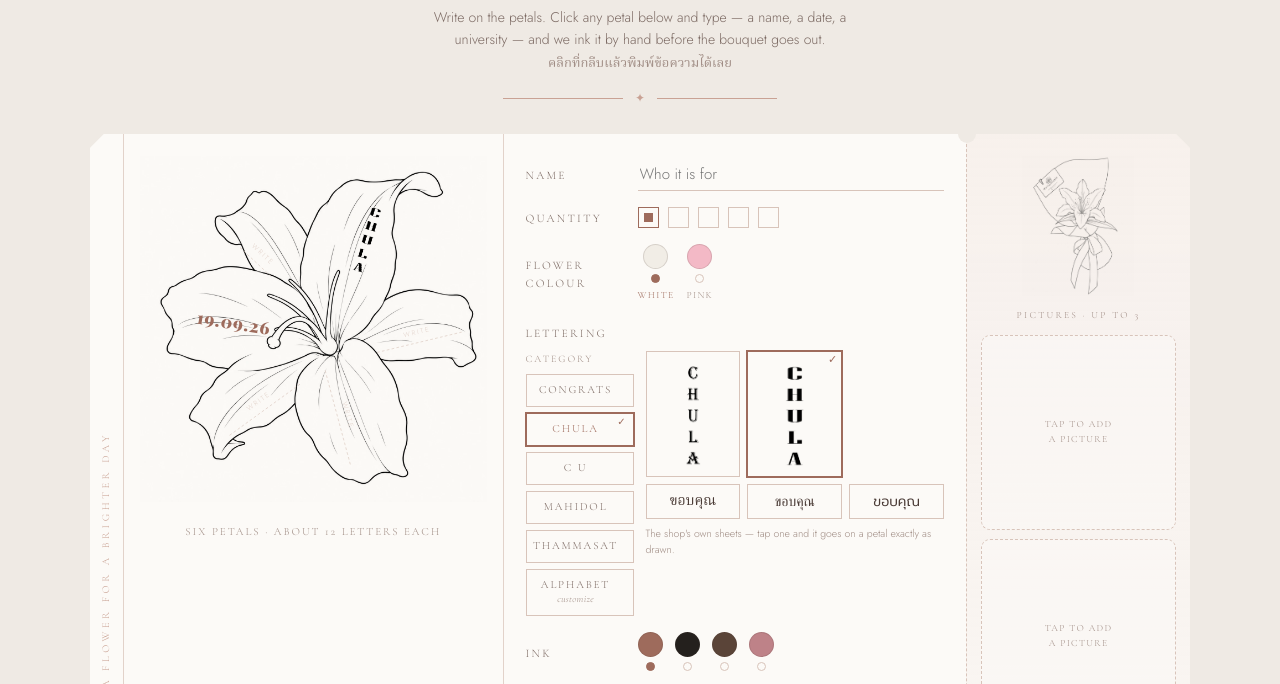
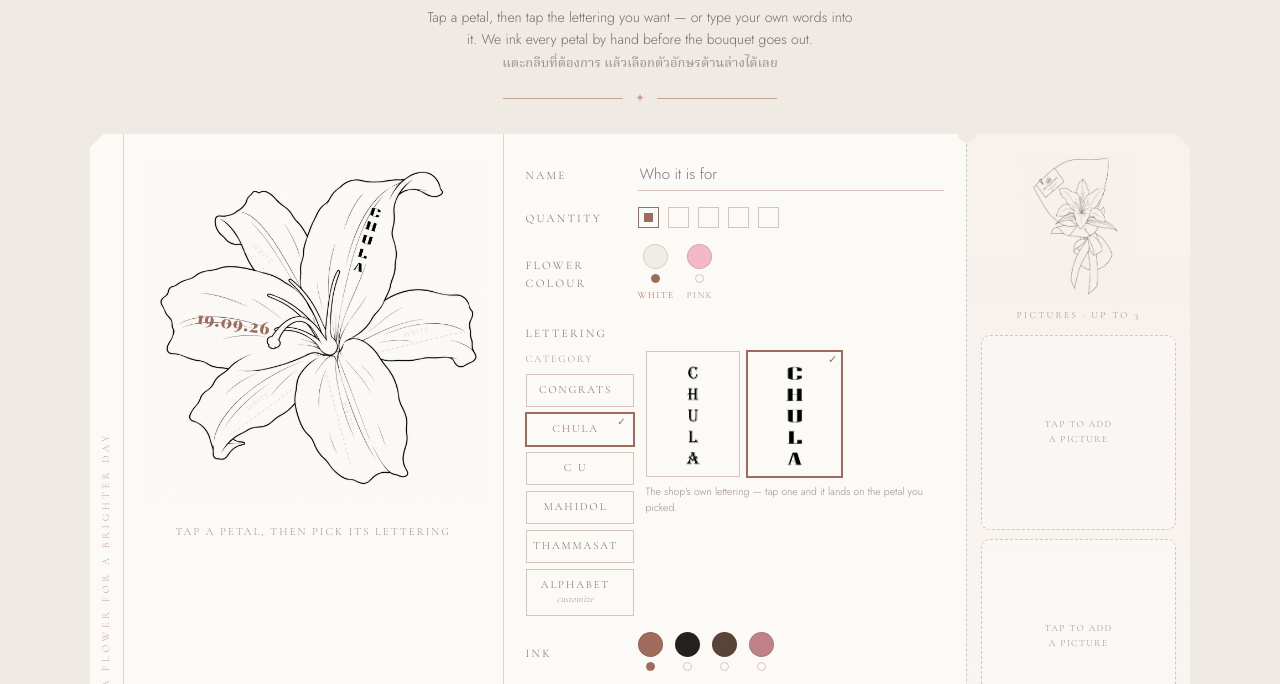
Before and after one commit to Mixerrrrr/maison-sable, a plain HTML site: page index.html in a window 1280 px wide. Shown: the part 80-764 px from the top of the page. Drawn offline with nearby package versions, Linux system fonts and the light colour scheme; a web font is replaced by a local one.

Commit message:
Lettering lands on the petal you tapped; drop the Thai tiles
Tapping a petal now marks it, and the next sheet or cut you tap goes
there instead of the next free petal. Thai still sets properly in any
cut through the fallback stack, so the three ขอบคุณ tiles are gone.

Co-Authored-By: Claude Opus 5 <noreply@anthropic.com>

```diff
--- a/index.html
+++ b/index.html
@@ -1,7 +1,7 @@
 <title>Maison Sablé</title>
 <link rel="preconnect" href="https://fonts.googleapis.com">
 <link rel="preconnect" href="https://fonts.gstatic.com" crossorigin>
-<link rel="stylesheet" href="https://fonts.googleapis.com/css2?family=Cormorant+Garamond:ital,wght@0,300;0,400;0,500;1,300&family=Jost:wght@300;400&family=Playfair+Display:wght@900&family=Bodoni+Moda:wght@900&family=EB+Garamond:wght@400&family=Cinzel+Decorative:wght@700&family=Rye&family=Charmonman:wght@400&family=Mitr:wght@200;300&family=Noto+Serif+Thai:wght@300;400&display=swap">
+<link rel="stylesheet" href="https://fonts.googleapis.com/css2?family=Cormorant+Garamond:ital,wght@0,300;0,400;0,500;1,300&family=Jost:wght@300;400&family=Playfair+Display:wght@900&family=Bodoni+Moda:wght@900&family=EB+Garamond:wght@400&family=Cinzel+Decorative:wght@700&family=Rye&family=Noto+Serif+Thai:wght@300;400&display=swap">
 <style>
 /* A deliberately single-theme page: a printed paper order slip. */
 :root{
@@ -51,7 +51,8 @@ button,input,textarea,select{font:inherit;color:inherit}
 .guide{stroke:var(--rule-2);stroke-width:2.2;stroke-dasharray:7 11;stroke-linecap:round;opacity:0}
 .petal.empty .guide{opacity:.9}
 .petal:hover .guide,.petal:focus-visible .guide{opacity:1;stroke:var(--rose-soft)}
-.petal.on .guide{opacity:1;stroke:var(--rose)}
+.petal.act .guide{opacity:1;stroke:var(--rose-soft);stroke-dasharray:3 9}
+.petal.on .guide{opacity:1;stroke:var(--rose);stroke-dasharray:7 11}
 .ptext{dominant-baseline:middle;text-anchor:middle;pointer-events:none;white-space:pre}
 .phint{fill:var(--rule);font-family:"Jost",sans-serif;font-size:25px;letter-spacing:.26em;
   text-anchor:middle;dominant-baseline:middle;pointer-events:none;text-transform:uppercase}
@@ -124,12 +125,6 @@ button,input,textarea,select{font:inherit;color:inherit}
 .ftile:hover{border-color:var(--rose-soft)}
 .ftile[aria-pressed=true]{border-color:var(--rose);box-shadow:0 0 0 1px var(--rose)}
 .ftile[aria-pressed=true]::after{content:"✓";position:absolute;top:2px;right:4px;font-size:11px;color:var(--rose);line-height:1}
-.thai{display:grid;grid-template-columns:repeat(3,1fr);gap:7px;margin-top:7px}
-.thtile{position:relative;border:1px solid var(--rule-2);background:var(--card);cursor:pointer;padding:6px 4px;
-  font-family:"Noto Serif Thai",serif;font-size:14px;color:var(--ink);text-align:center;line-height:1.5}
-.thtile:hover{border-color:var(--rose-soft)}
-.thtile[aria-pressed=true]{border-color:var(--rose);box-shadow:0 0 0 1px var(--rose)}
-.thtile[aria-pressed=true]::after{content:"✓";position:absolute;top:1px;right:3px;font-size:10px;color:var(--rose);line-height:1}
 .fnote{font-size:10.5px;color:var(--ink-mute);margin:7px 0 0;line-height:1.45}
 
 .msg{width:100%;border:0;background:transparent;resize:none;font-size:15px;line-height:29px;padding:0;
@@ -224,8 +219,8 @@ footer b{font-weight:400;font-family:"Cormorant Garamond",serif;font-size:10px;l
 <div class="page">
   <div class="masthead">
     <h1>Maison Sablé</h1>
-    <p>Write on the petals. Click any petal below and type — a name, a date, a university — and we ink it by hand before the bouquet goes out.
-      <span class="th">คลิกที่กลีบแล้วพิมพ์ข้อความได้เลย</span></p>
+    <p>Tap a petal, then tap the lettering you want — or type your own words into it. We ink every petal by hand before the bouquet goes out.
+      <span class="th">แตะกลีบที่ต้องการ แล้วเลือกตัวอักษรด้านล่างได้เลย</span></p>
     <div class="rulewing"><i></i><span class="star">✦</span><i></i></div>
   </div>
 
@@ -237,7 +232,7 @@ footer b{font-weight:400;font-family:"Cormorant Garamond",serif;font-size:10px;l
         <img class="lineart" id="lineart" src="lily.webp" alt="Line drawing of a lily with six petals you can write on">
         <svg id="petals" viewBox="0 0 1254 1254" role="group" aria-label="Lily petals — click one to write on it"></svg>
       </div>
-      <p class="artnote">Six petals · about 12 letters each</p>
+      <p class="artnote">Tap a petal, then pick its lettering</p>
     </div>
 
     <div class="formcol">
@@ -266,7 +261,6 @@ footer b{font-weight:400;font-family:"Cormorant Garamond",serif;font-size:10px;l
             </div>
             <div>
               <div class="fonts" id="fonts"></div>
-              <div class="thai" id="thai"></div>
               <p class="fnote" id="fnote">Pick the word on the left, then the lettering. Tap one and it goes on a petal.</p>
             </div>
           </div>
@@ -396,15 +390,12 @@ const DESIGNS = [
 /* The lettering the shop inks. The specimen sheets f1–f8.jpg are what the
    shop works from; `css` is the nearest face we can set on screen. */
 const FONTS = [
-  {id:"f1", name:"Fat didone",  sheet:"f1",    css:'"Bodoni Moda",serif',        weight:900, track:.04, thai:false},
-  {id:"f4", name:"Heavy serif", sheet:"f4/f7", css:'"Playfair Display",serif',   weight:900, track:.05, thai:false},
-  {id:"f3", name:"Engraved",    sheet:"f3/f6", css:'"Rye",serif',                weight:400, track:.04, thai:false},
-  {id:"f8", name:"Roman caps",  sheet:"f8",    css:'"Cinzel Decorative",serif',  weight:700, track:.06, thai:false},
-  {id:"f2", name:"Book serif",  sheet:"f2",    css:'"EB Garamond",serif',        weight:400, track:.10, thai:false},
-  {id:"f5", name:"Light serif", sheet:"f5",    css:'"Cormorant Garamond",serif', weight:300, track:.12, thai:false},
-  {id:"t1", name:"Thai serif",  label:"ขอบคุณ", css:'"Noto Serif Thai",serif', weight:400, track:.04, thai:true},
-  {id:"t2", name:"Thai hand",   label:"ขอบคุณ", css:'"Charmonman",cursive',    weight:400, track:.02, thai:true},
-  {id:"t3", name:"Thai sans",   label:"ขอบคุณ", css:'"Mitr",sans-serif',       weight:300, track:.04, thai:true}
+  {id:"f1", name:"Fat didone",  sheet:"f1",    css:'"Bodoni Moda","Noto Serif Thai",serif',        weight:900, track:.04},
+  {id:"f4", name:"Heavy serif", sheet:"f4/f7", css:'"Playfair Display","Noto Serif Thai",serif',   weight:900, track:.05},
+  {id:"f3", name:"Engraved",    sheet:"f3/f6", css:'"Rye","Noto Serif Thai",serif',                weight:400, track:.04},
+  {id:"f8", name:"Roman caps",  sheet:"f8",    css:'"Cinzel Decorative","Noto Serif Thai",serif',  weight:700, track:.06},
+  {id:"f2", name:"Book serif",  sheet:"f2",    css:'"EB Garamond","Noto Serif Thai",serif',        weight:400, track:.10},
+  {id:"f5", name:"Light serif", sheet:"f5",    css:'"Cormorant Garamond","Noto Serif Thai",serif', weight:300, track:.12}
 ];
 
 const INKS = [
@@ -421,6 +412,7 @@ const state = {
   bloom: "white",
   category: "chula",
   catPetal: 0,      /* the petal the category word was written to */
+  active: -1,       /* the petal the customer last tapped — lettering lands here */
   font: "f4",
   ink: "rose",
   wantPhoto: false,
@@ -509,6 +501,7 @@ function paintPetals(){
     g.setAttribute("aria-label", "Petal " + (i + 1) + ", " + p.name +
       (sheet ? ", says " + sheet.word : words ? ", says " + words : pic ? ", holds a picture" : ", empty — click to write"));
     g.classList.toggle("empty", !words && !pic && !sheet);
+    g.classList.toggle("act", i === state.active);
 
     if (sheet){
       /* the shop's sheet, laid down the petal from the tip inwards */
@@ -589,6 +582,7 @@ function closePop(){
 function openPetal(i){
   closePop();
   state.open = i;
+  state.active = i;
   const g = svg.querySelector('.petal[data-i="' + i + '"]');
   g.classList.add("on");
 
@@ -797,18 +791,6 @@ function buildForm(){
     ch.appendChild(b);
   });
 
-  const th = $("#thai");
-  FONTS.filter(f => f.thai).forEach(f => {
-    const b = document.createElement("button");
-    b.type = "button"; b.className = "thtile"; b.dataset.f = f.id;
-    b.style.fontFamily = f.css;
-    b.style.fontWeight = f.weight;
-    b.textContent = f.label;
-    b.setAttribute("aria-label", "Thai lettering, " + f.name);
-    b.addEventListener("click", () => pickCut(f));
-    th.appendChild(b);
-  });
-
   $("#photo-yes").addEventListener("click", () => {
     state.wantPhoto = true; render();
     if (!state.pics.length){ state.pendingPetal = -1; $("#picfile").click(); }
@@ -835,6 +817,7 @@ function buildForm(){
     closePop();
     state.petals.forEach(p => { p.text = ""; p.sheet = null; });
     state.catPetal = -1;
+    state.active = -1;
     state.pics = [];
     render();
   });
@@ -850,7 +833,8 @@ function specimenWord(){
 
 const designsFor = word => DESIGNS.filter(d => d.word === word);
 const theCat = () => CATS.find(c => c.id === state.category) || CATS[0];
-const targetPetal = () => (state.catPetal >= 0 ? state.catPetal : firstFreePetal());
+const targetPetal = () =>
+  (state.active >= 0 ? state.active : state.catPetal >= 0 ? state.catPetal : firstFreePetal());
 
 function pickCategory(c){
   state.category = c.id;
@@ -916,11 +900,11 @@ function paintSpecimens(){
       b.addEventListener("click", () => pickSheet(d));
       host.appendChild(b);
     });
-    note.textContent = "The shop's own sheets — tap one and it goes on a petal exactly as drawn.";
+    note.textContent = "The shop's own lettering — tap one and it lands on the petal you picked.";
   } else {
     const word = [...specimenWord()];
     const size = Math.max(8, Math.min(21, Math.floor(104 / Math.max(word.length, 1))));
-    FONTS.filter(f => !f.thai).forEach(f => {
+    FONTS.forEach(f => {
       const b = document.createElement("button");
       b.type = "button"; b.className = "ftile"; b.dataset.f = f.id;
       b.setAttribute("aria-label", "Lettering " + f.name);
@@ -941,7 +925,7 @@ function paintSpecimens(){
     });
     note.textContent = c.word
       ? "No sheet for this word yet — shown in the nearest cut we can set on screen."
-      : "Your own letters, in the nearest cut we can set on screen. The three below set Thai.";
+      : "Your own letters, in the nearest cut we can set on screen.";
   }
 }
 
```
